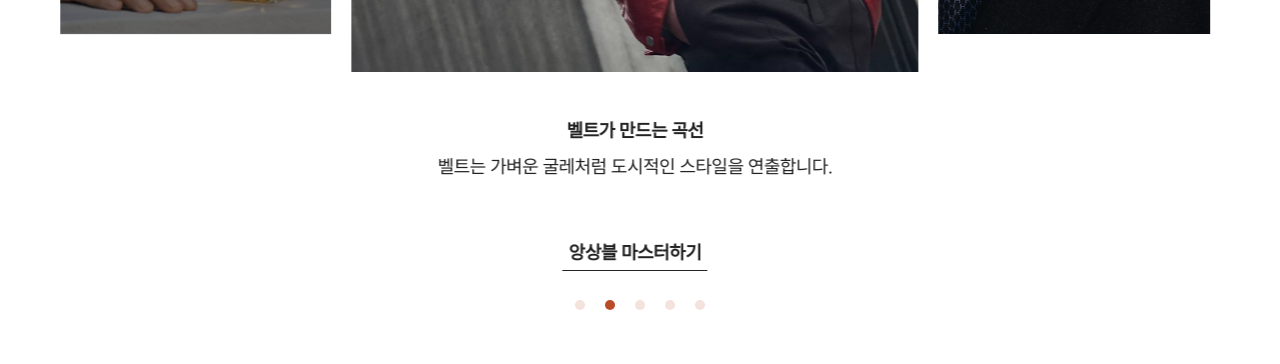
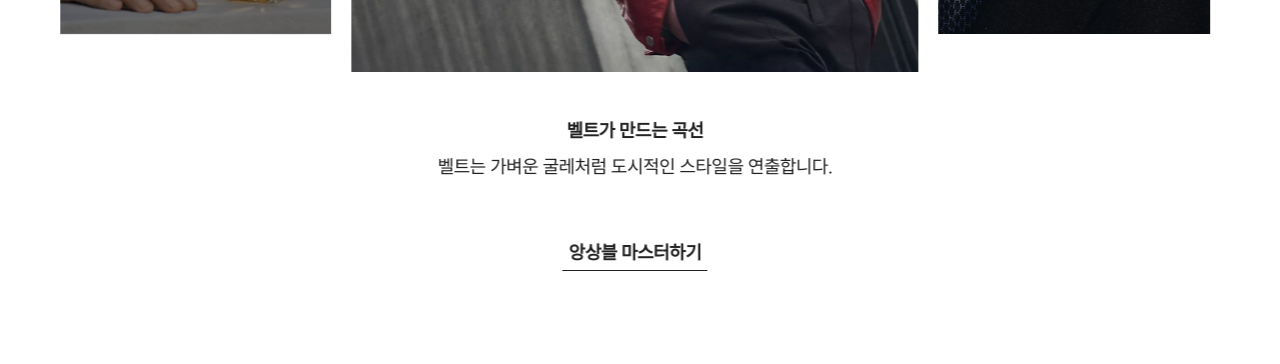
Before and after one commit to ijieun0123/hermes, a React (Vite) app: page / in a window 1280 px wide. Shown: the part 3197-3561 px from the top of the page. Built offline with nearby package versions, Linux system fonts and the light colour scheme; a web font is replaced by a local one.

Commit message:
pagination 오타 수정

```diff
--- a/src/components/Swiper/CollectionsSwiper.tsx
+++ b/src/components/Swiper/CollectionsSwiper.tsx
@@ -68,7 +68,7 @@ const CollectionsSwiper = () => {
                 768: {
                     slidesPerView: 3,
                     spaceBetween: 20,
-                    Pagination: false,
+                    pagination: false,
                 },
                 1440: {
                     slidesPerView: 3,
```
